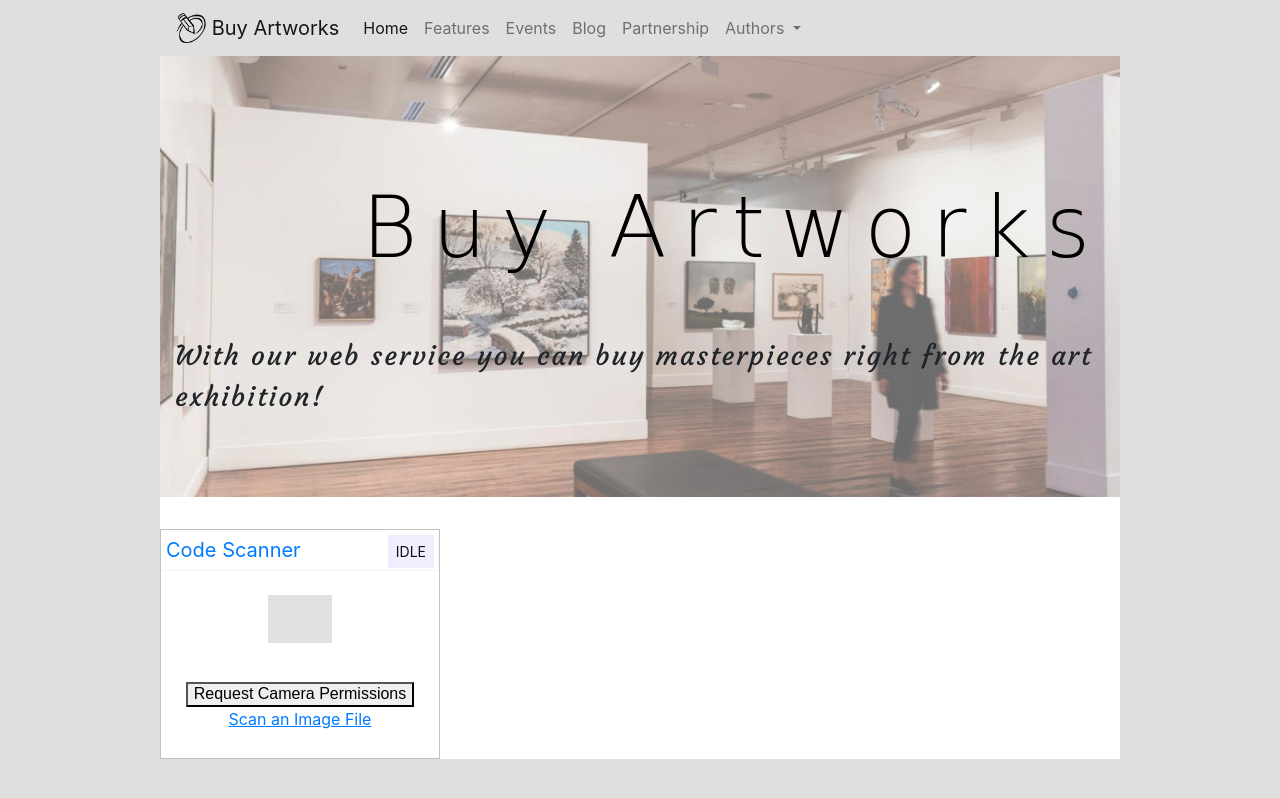
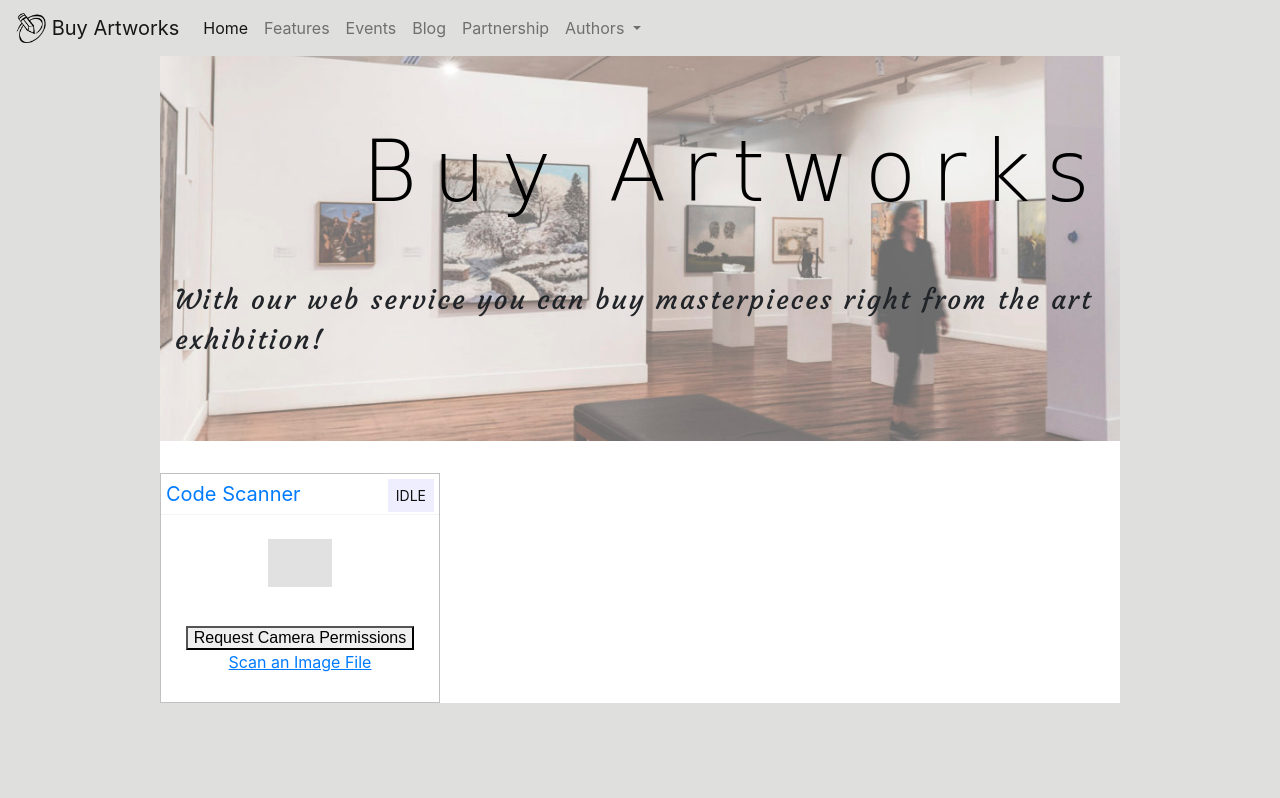
Before and after one commit to SerhiyPyatak/buy-artworks, a website: page index.html in a window 1280 px wide. Drawn offline with nearby package versions, Linux system fonts and the light colour scheme; grey boxes are pictures that could not be loaded; a web font is replaced by a local one.

Commit message:
This commit makes navbar fixed on top

```diff
--- a/index.html
+++ b/index.html
@@ -17,7 +17,7 @@
   <body>
     <main>
       <nav
-        class="navbar navbar-expand-lg navbar-light"
+        class="navbar fixed-top navbar-expand-lg navbar-light"
         style="background-color: #dfe0dd"
       >
         <a class="navbar-brand" href="#">
```
